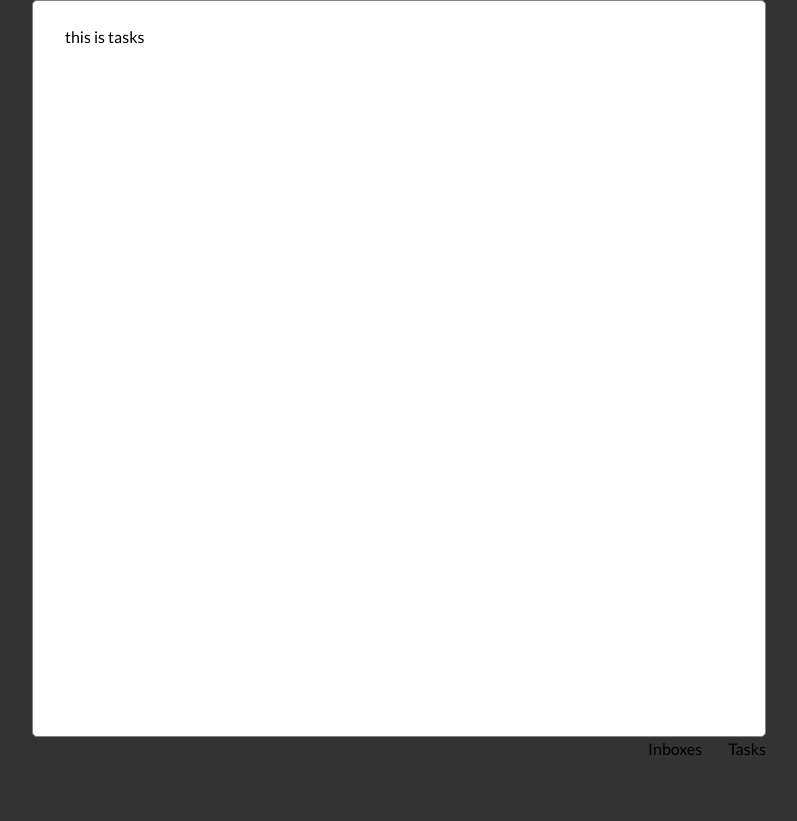
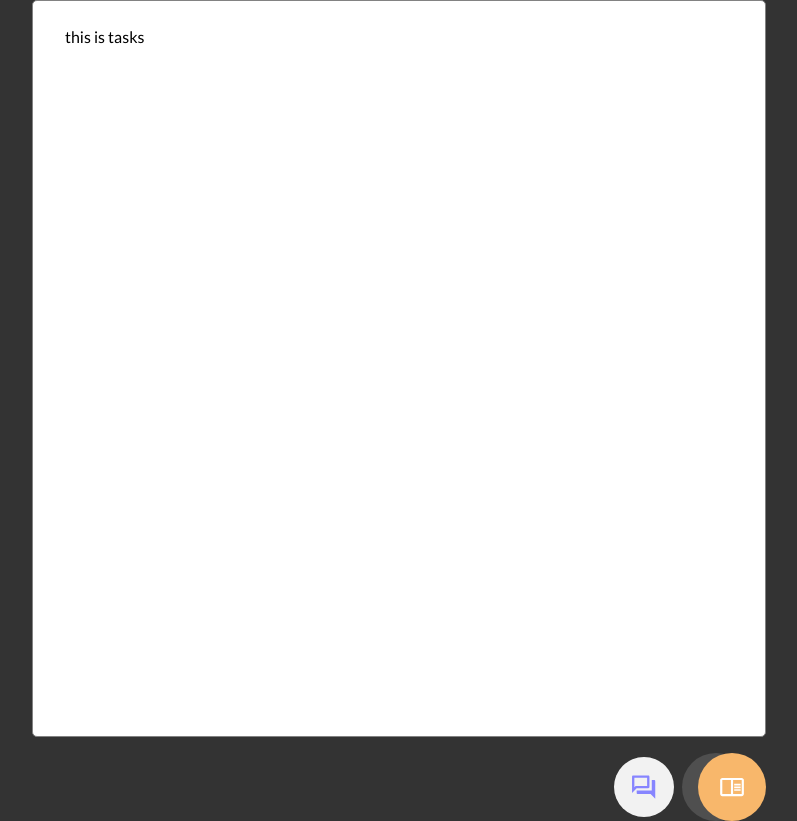
Before and after one commit to mdayat/quicks, a React (Vite) app: page /tasks in a window 1280 px wide. Shown: the whole page, without its empty margins (241-1038 px from the left). Before the commit the page ends 800 px from the top, so only its background shows below. Built offline with nearby package versions, Linux system fonts and the light colour scheme.

Commit message:
create navigation menu

```diff
--- a/src/App.tsx
+++ b/src/App.tsx
@@ -1,4 +1,5 @@
-import { Link, Outlet } from "react-router-dom";
+import { Outlet } from "react-router-dom";
+import { Navigation } from "./components/Navigation/Index";
 
 export function App() {
   return (
@@ -6,11 +7,7 @@ export function App() {
       <main className="bg-[#fff] relative border border-[#828282] py-6 px-8 rounded-[5px] h-[737px]">
         <Outlet />
       </main>
-
-      <footer className="flex justify-end items-center gap-[26px]">
-        <Link to="inboxes">Inboxes</Link>
-        <Link to="tasks">Tasks</Link>
-      </footer>
+      <Navigation />
     </>
   );
 }
--- /dev/null
+++ b/src/components/Navigation/Inboxes.tsx
@@ -0,0 +1,33 @@
+import { Link } from "react-router-dom";
+import { Message } from "../../icons/Message";
+import { Task } from "../../icons/Task";
+
+export function Inboxes(): JSX.Element {
+  return (
+    <div className="relative">
+      <div className="relative">
+        <div className="bg-primary-2 w-[68px] h-[68px] rounded-full absolute -z-10 right-4"></div>
+        <Link
+          to="/"
+          className="bg-indicator-2 w-[68px] h-[68px] rounded-full flex justify-center items-center"
+        >
+          <Message className="fill-[#fff] w-6 h-6" />
+        </Link>
+      </div>
+
+      <Link
+        to="inboxes"
+        className="bg-[#F2F2F2] animate-inboxesIn flex justify-center items-center w-[60px] h-[60px] rounded-full absolute top-1 -z-10 invisible"
+      >
+        <Message className="fill-indicator-2 w-6 h-6" />
+      </Link>
+
+      <Link
+        to="tasks"
+        className="bg-[#F2F2F2] animate-tasksSlide flex justify-center items-center w-[60px] h-[60px] rounded-full absolute top-1 right-0 -translate-x-[calc(68px+24px)]"
+      >
+        <Task className="fill-indicator-1 w-6 h-6" />
+      </Link>
+    </div>
+  );
+}
--- /dev/null
+++ b/src/components/Navigation/Index.tsx
@@ -0,0 +1,58 @@
+import { useState } from "react";
+import { Link, useLocation } from "react-router-dom";
+
+import { Message } from "../../icons/Message";
+import { Task } from "../../icons/Task";
+import { Shape } from "../../icons/Shape";
+import { Inboxes } from "./Inboxes";
+import { Tasks } from "./Tasks";
+
+export function Navigation(): JSX.Element {
+  const [isOpened, setIsOpened] = useState(false);
+  const { pathname } = useLocation();
+
+  return (
+    <footer className="flex justify-end items-center mt-4">
+      {pathname === "/" ? (
+        <div className="relative">
+          <button
+            type="button"
+            className="bg-primary-1 w-[68px] h-[68px] rounded-full flex justify-center items-center"
+            onClick={() => setIsOpened(!isOpened)}
+          >
+            <Shape className="fill-[#fff] w-4 h-8" />
+          </button>
+
+          <Link
+            to="inboxes"
+            className={`bg-[#F2F2F2] flex justify-center items-center w-[60px] h-[60px] rounded-full transition-all duration-300 ease-linear absolute top-1 right-0 ${
+              isOpened
+                ? "-translate-x-[calc(68px+24px)] opacity-100 z-10"
+                : "opacity-0 -z-10"
+            }`}
+            onClick={() => setIsOpened(false)}
+          >
+            <Message className="fill-indicator-2 w-6 h-6" />
+          </Link>
+
+          <Link
+            to="tasks"
+            className={`bg-[#F2F2F2] flex justify-center items-center w-[60px] h-[60px] rounded-full transition-all duration-300 ease-linear absolute top-1 right-0 ${
+              isOpened
+                ? "-translate-x-[calc(68px+24px+60px+24px)] opacity-100 z-10"
+                : "opacity-0 -z-10"
+            }`}
+            onClick={() => setIsOpened(false)}
+          >
+            <Task className="fill-indicator-1 w-6 h-6" />
+          </Link>
+        </div>
+      ) : (
+        <></>
+      )}
+
+      {pathname.includes("/inboxes") ? <Inboxes /> : <></>}
+      {pathname.includes("/tasks") ? <Tasks /> : <></>}
+    </footer>
+  );
+}
--- /dev/null
+++ b/src/components/Navigation/Tasks.tsx
@@ -0,0 +1,33 @@
+import { Link } from "react-router-dom";
+import { Message } from "../../icons/Message";
+import { Task } from "../../icons/Task";
+
+export function Tasks(): JSX.Element {
+  return (
+    <div className="relative">
+      <div className="relative">
+        <div className="bg-primary-2 w-[68px] h-[68px] rounded-full absolute -z-10 right-4"></div>
+        <Link
+          to="/"
+          className="bg-indicator-1 w-[68px] h-[68px] rounded-full flex justify-center items-center"
+        >
+          <Task className="fill-[#fff] w-6 h-6" />
+        </Link>
+      </div>
+
+      <Link
+        to="inboxes"
+        className="bg-[#F2F2F2] flex justify-center items-center w-[60px] h-[60px] rounded-full absolute top-1 right-0 -translate-x-[calc(68px+24px)]"
+      >
+        <Message className="fill-indicator-2 w-6 h-6" />
+      </Link>
+
+      <Link
+        to="tasks"
+        className="bg-[#F2F2F2] animate-tasksIn flex justify-center items-center w-[60px] h-[60px] rounded-full absolute top-1 -z-10 invisible"
+      >
+        <Task className="fill-indicator-1 w-6 h-6" />
+      </Link>
+    </div>
+  );
+}
--- /dev/null
+++ b/src/icons/Message.tsx
@@ -0,0 +1,11 @@
+import type { ComponentPropsWithRef } from "react";
+
+export function Message({
+  ...rest
+}: ComponentPropsWithRef<"svg">): JSX.Element {
+  return (
+    <svg xmlns="http://www.w3.org/2000/svg" viewBox="0 0 26 26" {...rest}>
+      <path d="M17.6433 0.514526H1.29826C0.606744 0.514526 0.0409546 1.08032 0.0409546 1.77184V19.3742L5.07019 14.3449H17.6433C18.3348 14.3449 18.9006 13.7791 18.9006 13.0876V1.77184C18.9006 1.08032 18.3348 0.514526 17.6433 0.514526ZM16.386 3.02908V11.8302H4.02665L3.28484 12.5721L2.5556 13.3013V3.02908H16.386ZM21.4152 5.54381H23.9298C24.6213 5.54381 25.1871 6.10959 25.1871 6.80112V25.6608L20.1579 20.6315H6.32748C5.63596 20.6315 5.07017 20.0657 5.07017 19.3742V16.8596H21.4152V5.54381Z" />
+    </svg>
+  );
+}
--- /dev/null
+++ b/src/icons/Shape.tsx
@@ -0,0 +1,9 @@
+import type { ComponentPropsWithRef } from "react";
+
+export function Shape({ ...rest }: ComponentPropsWithRef<"svg">): JSX.Element {
+  return (
+    <svg xmlns="http://www.w3.org/2000/svg" viewBox="0 0 18 32" {...rest}>
+      <path d="M12.4427 0.335868C13.3618 0.948573 13.6101 2.19031 12.9974 3.10937L5.73704 14H16C16.7376 14 17.4153 14.4059 17.7634 15.0563C18.1114 15.7066 18.0732 16.4957 17.6641 17.1094L8.33077 31.1094C7.71807 32.0284 6.47633 32.2768 5.55727 31.6641C4.63821 31.0514 4.38986 29.8096 5.00257 28.8906L12.263 18H2C1.26241 18 0.584692 17.594 0.236654 16.9437C-0.111384 16.2934 -0.0732391 15.5043 0.335902 14.8906L9.66924 0.890568C10.2819 -0.0284895 11.5237 -0.276837 12.4427 0.335868Z" />
+    </svg>
+  );
+}
--- /dev/null
+++ b/src/icons/Task.tsx
@@ -0,0 +1,13 @@
+import type { ComponentPropsWithRef } from "react";
+
+export function Task({ ...rest }: ComponentPropsWithRef<"svg">): JSX.Element {
+  return (
+    <svg xmlns="http://www.w3.org/2000/svg" viewBox="0 0 28 22" {...rest}>
+      <path
+        fillRule="evenodd"
+        clipRule="evenodd"
+        d="M2.70175 0.400635H25.3333C26.7164 0.400635 27.848 1.53221 27.848 2.91526V19.2603C27.848 20.6433 26.7164 21.7749 25.3333 21.7749H2.70175C1.31871 21.7749 0.187134 20.6433 0.187134 19.2603V2.91526C0.187134 1.53221 1.31871 0.400635 2.70175 0.400635ZM2.70172 2.91528V19.2603H12.7602V2.91528H2.70172ZM25.3333 19.2603H15.2749V2.91528H25.3333V19.2603ZM24.0761 7.31582H16.5322V9.20178H24.0761V7.31582ZM16.5322 10.4591H24.0761V12.3451H16.5322V10.4591ZM24.0761 13.6024H16.5322V15.4883H24.0761V13.6024Z"
+      />
+    </svg>
+  );
+}
--- a/tailwind.config.js
+++ b/tailwind.config.js
@@ -41,12 +41,35 @@ export default {
       },
       animation: {
         rotation: "rotation 1s linear infinite",
+        inboxesIn: "inboxesIn 300ms linear",
+        tasksIn: "tasksIn 300ms linear",
+        tasksSlide: "tasksSlide 300ms linear",
       },
       keyframes: {
         rotation: {
           "0%": { transform: "rotate(0deg)" },
           "100%": { transform: "rotate(360deg)" },
         },
+        inboxesIn: {
+          "0%": {
+            transform: "translateX(calc(-68px + -24px))",
+            visibility: "visible",
+          },
+          "100%": { transform: "translateX(0px)", visibility: "hidden" },
+        },
+        tasksIn: {
+          "0%": {
+            transform: "translateX(calc(-68px + -24px + -60px + -24px))",
+            visibility: "visible",
+          },
+          "100%": { transform: "translateX(0px)", visibility: "hidden" },
+        },
+        tasksSlide: {
+          "0%": {
+            transform: "translateX(calc(-68px + -24px + -60px + -24px))",
+          },
+          "100%": { transform: "translateX(calc(-68px + -24px))" },
+        },
       },
     },
   },
```
